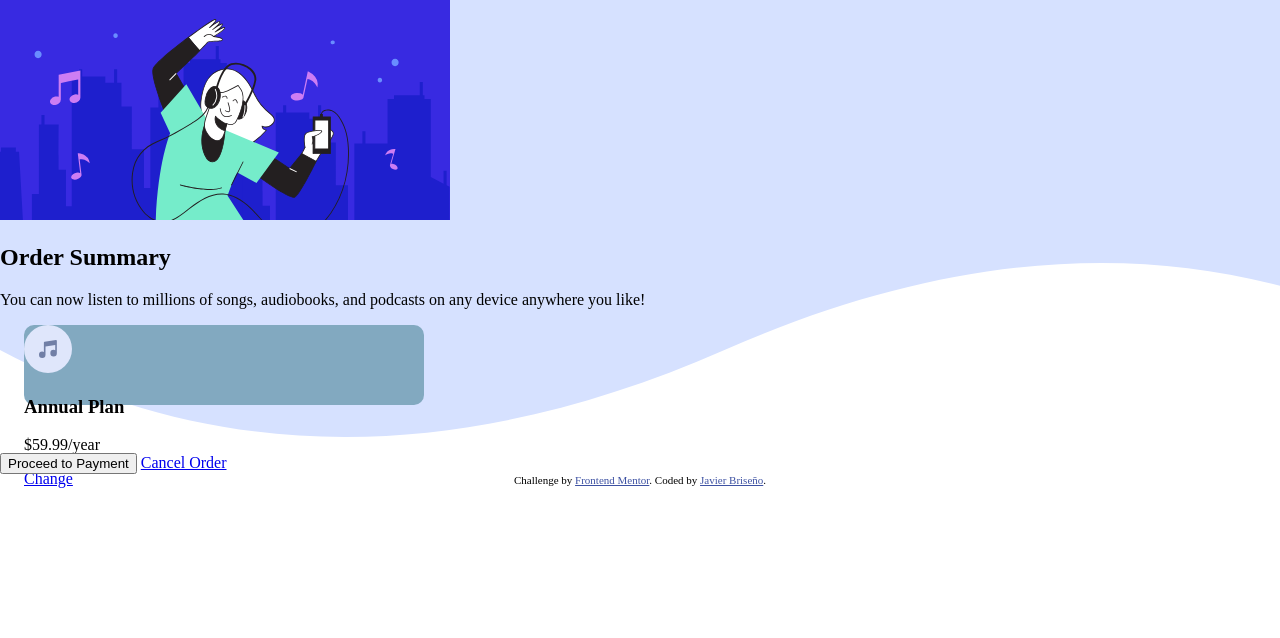
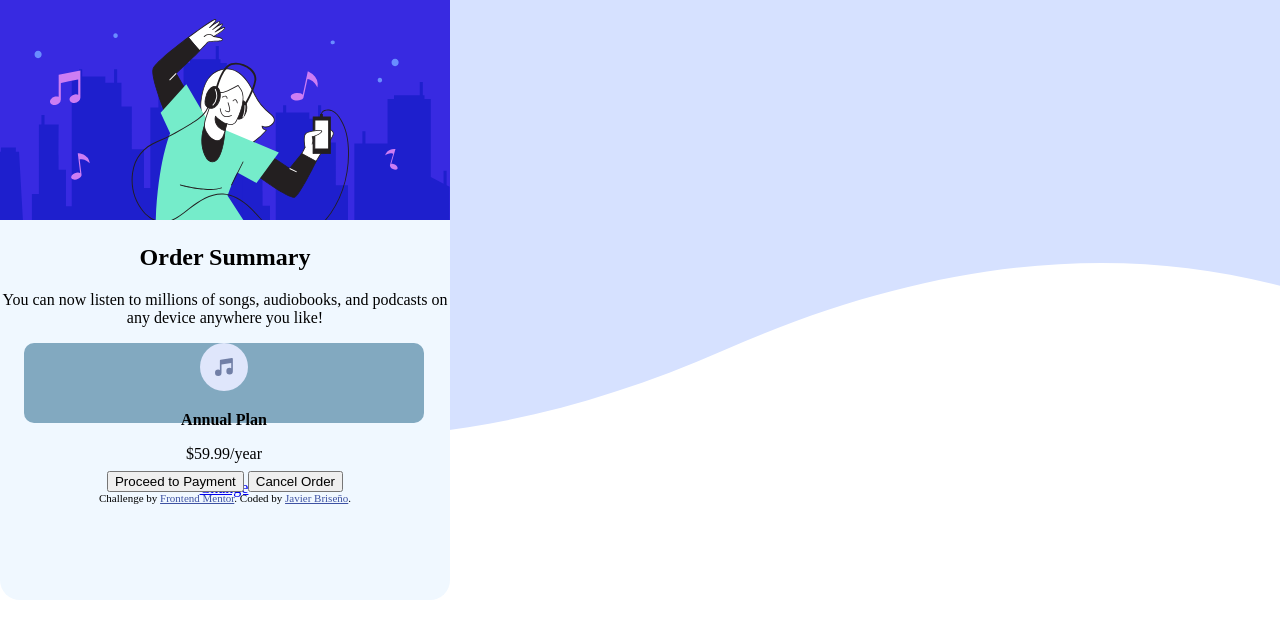
Before and after one commit to JaviBriF07/maquetado-tarjeta, a plain HTML site: page index.html in a window 1280 px wide. Drawn offline with Linux system fonts and the light colour scheme.

Commit message:
correction part 1

```diff
--- a/index.html
+++ b/index.html
@@ -16,7 +16,7 @@
   </style>
 </head>
 <body>
-  <article>
+  <article class="card">
     <img src="images/illustration-hero.svg" alt="dancing">
       <div>
         <h1>Order Summary</h1>
@@ -27,17 +27,17 @@
 
             <img src="images/icon-music.svg" alt="">
 
-          <span>
-            <h3>Annual Plan</h3>
-            <p>$59.99/year</p>
-          </span>
+            <span>
+              <p><b>Annual Plan</b></p>
+              <p>$59.99/year</p>
+            </span>
 
-          <a class="cambio" href="#">Change</a>
-          </div>
+            <a class="cambio" href="#">Change</a>
+        </div>
 
         <button>Proceed to Payment</button>
 
-        <a href="#">Cancel Order</a>
+        <button>Cancel Order</button>
       </div>
   <div class="attribution">
     Challenge by <a href="https://www.frontendmentor.io?ref=challenge" target="_blank">Frontend Mentor</a>.
```
